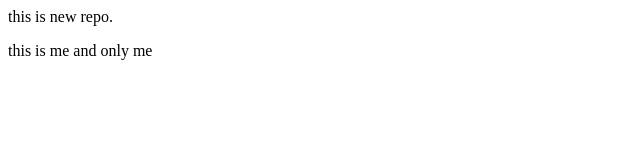
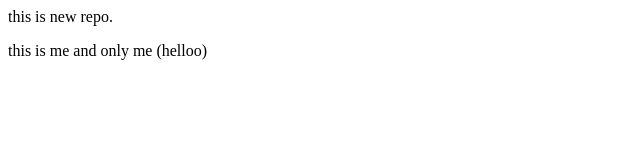
Before and after one commit to Nidhi9665/local-repo, a plain HTML site: page index.html in a window 1280 px wide. Shown: the full height of the page, 0-640 px from the left. Drawn offline with Linux system fonts and the light colour scheme.

```diff
--- a/index.html
+++ b/index.html
@@ -1,2 +1,2 @@
 <p> this is new repo. </p>
-<p>this is me and only me </p>
+<p>this is me and only me (helloo) </p>
```
